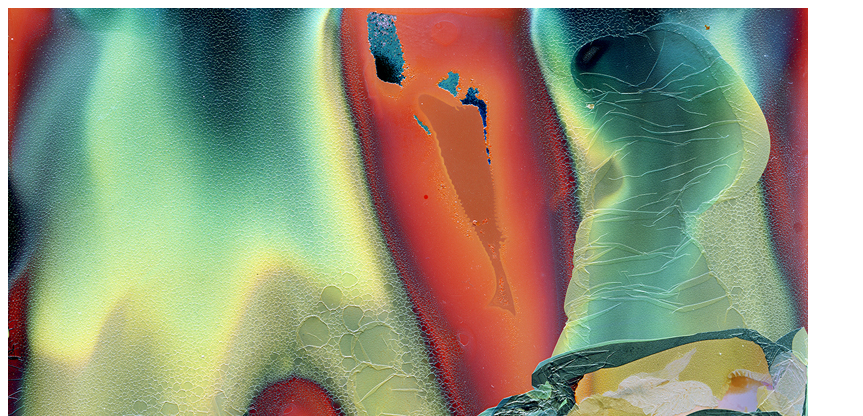
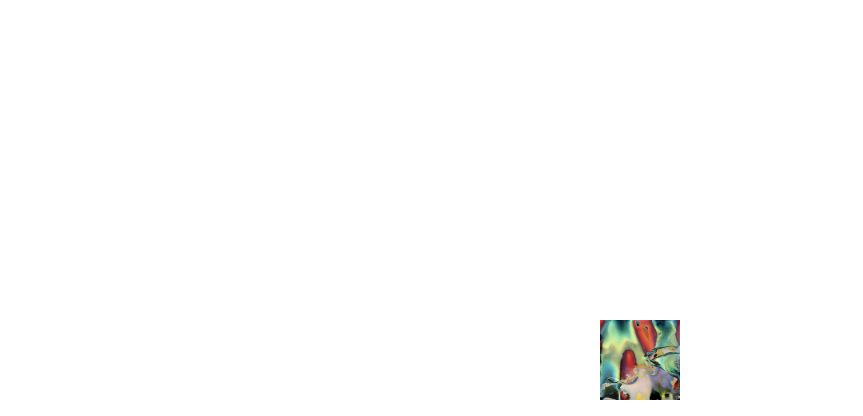
Before and after one commit to utilisateur387/git_101, a plain HTML site: page index.html in a window 1280 px wide. Shown: the top 416 px of the page, without its empty margins (0-863 px from the left). Drawn offline with Linux system fonts and the light colour scheme.

Commit message:
centered image and tagline

```diff
--- a/index.html
+++ b/index.html
@@ -2,9 +2,12 @@
 <html>
 <head>
 	<title></title>
+	<link rel="stylesheet" type="text/css" href="style.css">
 </head>
 <body>
-	<img src="03.jpg">
-	<h1>Coming soon...</h1>
+	<div id="container">
+		<img src="03.jpg" id="logo">
+		<h1>Coming soon...</h1>
+	</div>
 </body>
 </html>
--- /dev/null
+++ b/style.css
@@ -0,0 +1,17 @@
+body {
+	margin: 0;
+	font-family: Helvetica;
+}
+
+#logo {
+	width: 80px;
+	height: 80px;
+}
+
+#container {
+	display: flex;
+	align-items: center;
+	justify-content: center;
+	flex-direction: column;
+	height: 100vh;
+}
```
